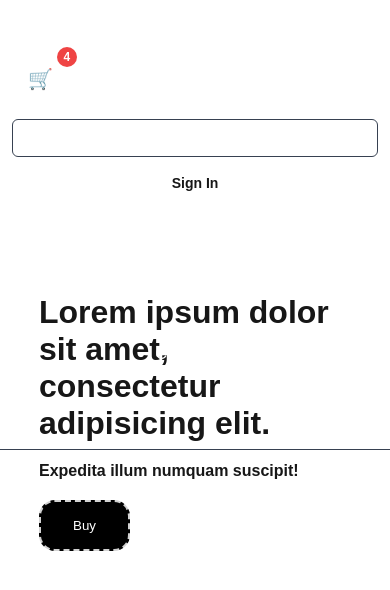
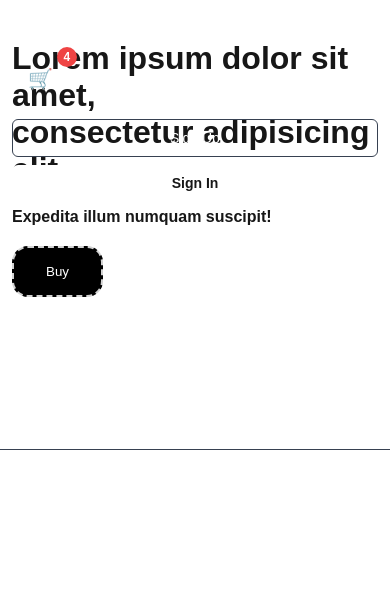
Before and after one commit to egotting/front-simple-ecommerce, a Next.js app: page / in a window 390 px wide. Shown: the top 590 px of the page. Built offline with nearby package versions, Linux system fonts and the light colour scheme.

Commit message:
[feat]: adicionando responsividade para home page

```diff
--- a/src/app/page.module.css
+++ b/src/app/page.module.css
@@ -29,3 +29,50 @@
     border-radius: 16px;
     box-shadow: none;
 }
+
+
+/* Mobile Styles */
+@media (max-width: 768px) {
+    .main {
+        height: 100vh;
+        padding: 20px 16px;
+        flex-direction: column;
+        justify-content: flex-start;
+        padding-top: 60px;
+    }
+
+    .nav {
+        flex-direction: column;
+        gap: 20px;
+        width: 100%;
+        align-items: stretch;
+    }
+
+    .nav > * {
+        text-align: center;
+        width: 100%;
+    }
+}
+
+/* Tablet Styles */
+@media (min-width: 769px) and (max-width: 1024px) {
+    .main {
+        padding: 32px 20px;
+    }
+
+    .nav {
+        gap: 24px;
+    }
+}
+
+/* Small mobile devices */
+@media (max-width: 480px) {
+    .main {
+        padding: 16px 12px;
+        padding-top: 40px;
+    }
+
+    .nav {
+        gap: 16px;
+    }
+}
```
